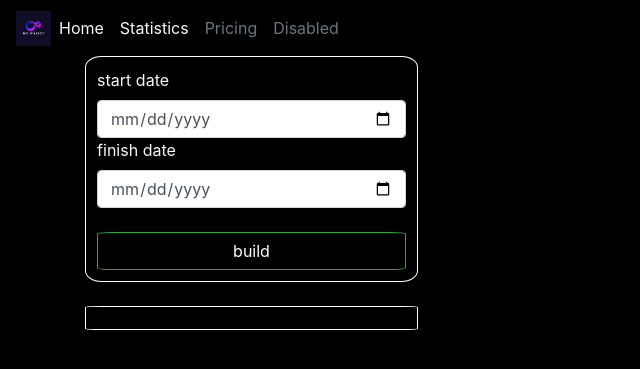
After one commit to leprekon122/WalletApp, a Django app: page /statistics in a window 1280 px wide. The commit adds this page. Shown: the top 369 px of the page, without its empty margins (0-640 px from the left). Run offline with Django 4.2, Linux system fonts and the light colour scheme; the visitor is signed in with stand-in values (Sample User, id 1); data that the repository does not hold is empty; some libraries are stand-ins or nearby versions.

Commit message:
1) statistics_page.html 2) add class StatisticsLogic in views_logic.py for making logic in stat page

```diff
--- a/MyWallet/MyWalletMain/static/MyWalletMain/css/main.css
+++ b/MyWallet/MyWalletMain/static/MyWalletMain/css/main.css
@@ -99,6 +99,20 @@ body {background-color: black}
                       width: 100%;
 }
 
+.stat_input {
+             width: 30%;
+             padding: 1%;
+             border: 1px solid #fff;
+             border-radius: 5%;
+}
+
+.stat_data {
+            width: 30%;
+            padding: 1%;
+            border: 1px solid #fff;
+            border-radius: 5%;
+}
+
 @media screen and (max-width: 430px){
     .add_data_and_tags {
                         display: flex;
--- a/MyWallet/MyWalletMain/templates/MyWalletMain/layout_main.html
+++ b/MyWallet/MyWalletMain/templates/MyWalletMain/layout_main.html
@@ -39,7 +39,7 @@
         <a class="nav-link text-light" href="{% url 'main_page' %}">Home <span class="sr-only">(current)</span></a>
       </li>
       <li class="nav-item">
-        <a class="nav-link  disabled" href="#">Features</a>
+        <a class="nav-link text-light" href="{% url 'statistics_page' %}">Statistics</a>
       </li>
       <li class="nav-item">
         <a class="nav-link  disabled" href="#">Pricing</a>
--- /dev/null
+++ b/MyWallet/MyWalletMain/templates/MyWalletMain/statistics_page.html
@@ -0,0 +1,31 @@
+{%extends 'MyWalletMain/layout_main.html'%}
+
+{%block title%}Statistics{%endblock%}
+
+{%block content%}
+<div class="container">
+    <div class="stat_period_main">
+        <div class="stat_input">
+            <div class="start_from">
+                <label for="start_from" class="text-light">start date</label>
+                <input type="date" class="form-control " id="start_from">
+            </div>
+            <div class="finish_to">
+                <label for="finish_date" class="text-light">finish date</label>
+                <input type="date" class="form-control" id="finish_date">
+            </div>
+            <br>
+            <button class="btn btn-success" style="background-color: transparent; width: 100%; border-radius: 5%">
+                build
+            </button>
+        </div>
+    </div>
+    <br>
+    <div class="stat_data">
+        {%for key, value in model.items %}
+        <p class="text-light">{{key}} - {{value}}</p>
+        {%endfor%}
+
+    </div>
+</div>
+{%endblock%}
--- a/MyWallet/MyWalletMain/urls.py
+++ b/MyWallet/MyWalletMain/urls.py
@@ -7,7 +7,8 @@ from . import views
 
 urlpatterns = [
    path('', views.login_page, name='login_page'),
-   path('main_page', views.MainPage.as_view(), name='main_page')
+   path('main_page', views.MainPage.as_view(), name='main_page'),
+   path('statistics', views.StatisticsPage.as_view(), name="statistics_page")
 
 ]
 
--- a/MyWallet/MyWalletMain/views.py
+++ b/MyWallet/MyWalletMain/views.py
@@ -1,11 +1,13 @@
+from datetime import datetime
+
 from django.shortcuts import render
 from django.contrib.auth import authenticate, login
 
 from .models import WalletData, WalletTag
-from .views_logic import DataSetMAinPage, CreateTag, CreatePreTag, CreateWalletArticles, RewriteData
+from .views_logic import DataSetMAinPage, CreateTag, CreatePreTag, CreateWalletArticles, RewriteData, StatisticsLogic
 from rest_framework.views import APIView
 from rest_framework import permissions
-from datetime import datetime, date
+from django.db.models import Sum
 
 
 # Create your views here.
@@ -104,3 +106,15 @@ class MainPage(APIView):
             return render(request, 'MyWalletMain/main_page.html', data_set.data_set)
 
         return render(request, 'MyWalletMain/main_page.html', data_set.data_set)
+
+
+class StatisticsPage(APIView):
+    """Logic for statistics page"""
+    permission_classes = [permissions.IsAuthenticated]
+
+    @staticmethod
+    def get(request):
+        logic = StatisticsLogic().current_month_statistics
+        data = {'model': logic}
+
+        return render(request, "MyWalletMain/statistics_page.html", data)
--- a/MyWallet/MyWalletMain/views_logic.py
+++ b/MyWallet/MyWalletMain/views_logic.py
@@ -183,3 +183,21 @@ class RewriteData:
             model = WalletData.objects.get(id=self.article_id)
             model.wallet_tag_id = self.rew_tag
             model.save()
+
+
+class StatisticsLogic:
+    """class for statistics page logic"""
+
+    def __init__(self):
+        self.model = WalletTag.objects.all().values()
+        self.month = datetime.now().strftime("%m").split('0')[1]
+        self.price_data = {}
+
+    @property
+    def current_month_statistics(self):
+        """funmc for build total rezult for month """
+        for el in self.model:
+            test = WalletData.objects.filter(wallet_tag_id=el['id'], date__icontains=self.month).aggregate(
+                Sum('price'))
+            self.price_data[f"{el['tag_name']}"] = test['price__sum']
+        return self.price_data
```
